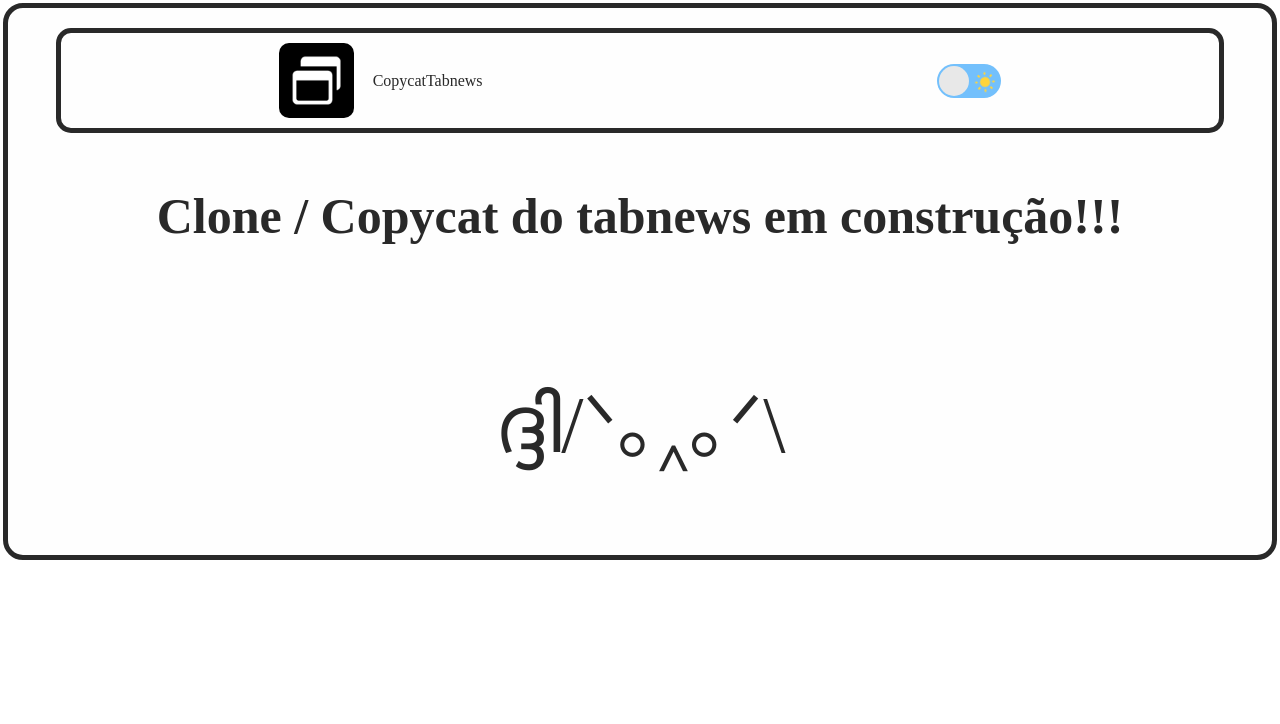
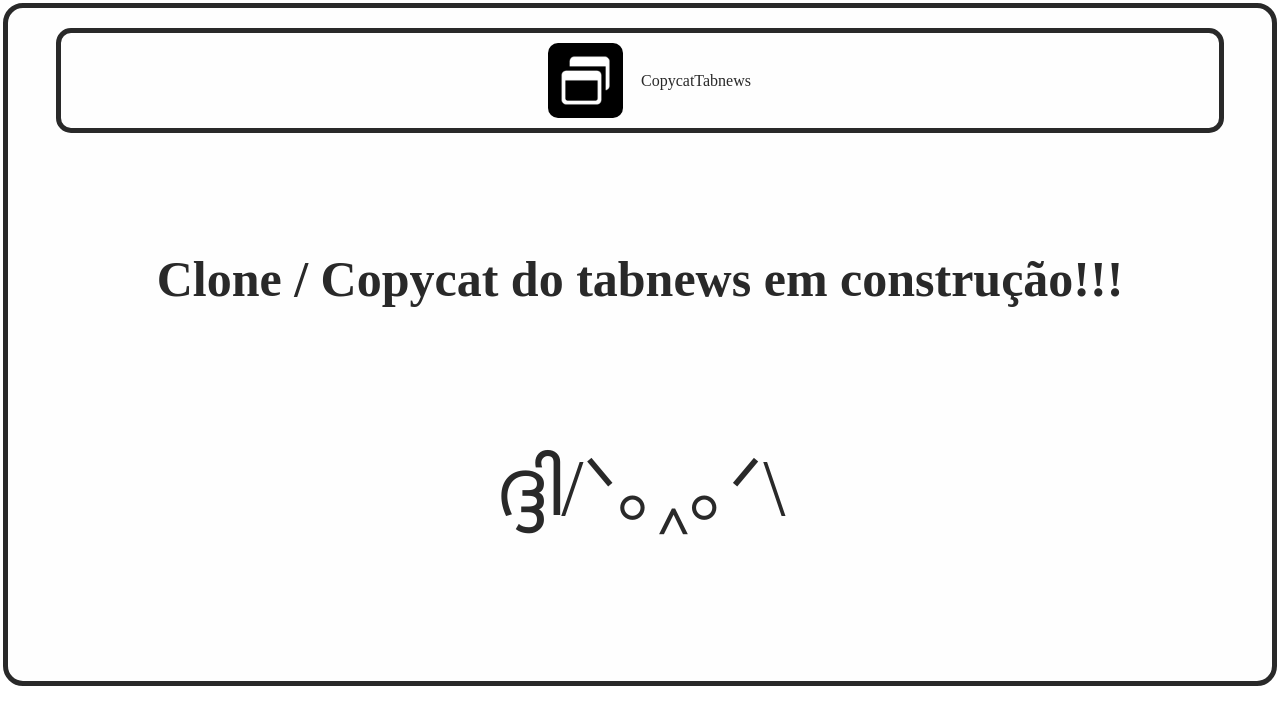
Before and after one commit to LucasAioriaSerpa/clone-copycat-tabnews, a Next.js app: page / in a window 1280 px wide. Shown: the top 724 px of the page. Built offline with nearby package versions, Linux system fonts and the light colour scheme.

Commit message:
small change in css and toggle removed

```diff
--- a/src/pages/index.js
+++ b/src/pages/index.js
@@ -14,7 +14,8 @@
           />
           <p>CopycatTabnews</p>
         </div>
-        <label className={styles.switch}>
+        {/* //!  toggle tema escuro e tema claro  !\\ */}
+        {/* <label className={styles.switch}>
           <span className={styles.sun}>
             <svg xmlns="http://www.w3.org/2000/svg" viewBox="0 0 24 24">
               <g fill="#ffd43b">
@@ -30,7 +31,7 @@
           </span>
           <input type="checkbox" id="theme-togle" className={styles.input} />
           <span className={styles.slider}></span>
-        </label>
+        </label> */}
       </header>
       <main>
         <h1>Clone / Copycat do tabnews em construção!!!</h1>
--- a/src/pages/styles/in-construction.module.css
+++ b/src/pages/styles/in-construction.module.css
@@ -185,6 +185,7 @@
   display: flex;
   flex-direction: column;
   align-items: center;
+  margin: 5%;
 }
 
 .mainContentInConstruction main h1 {
```
